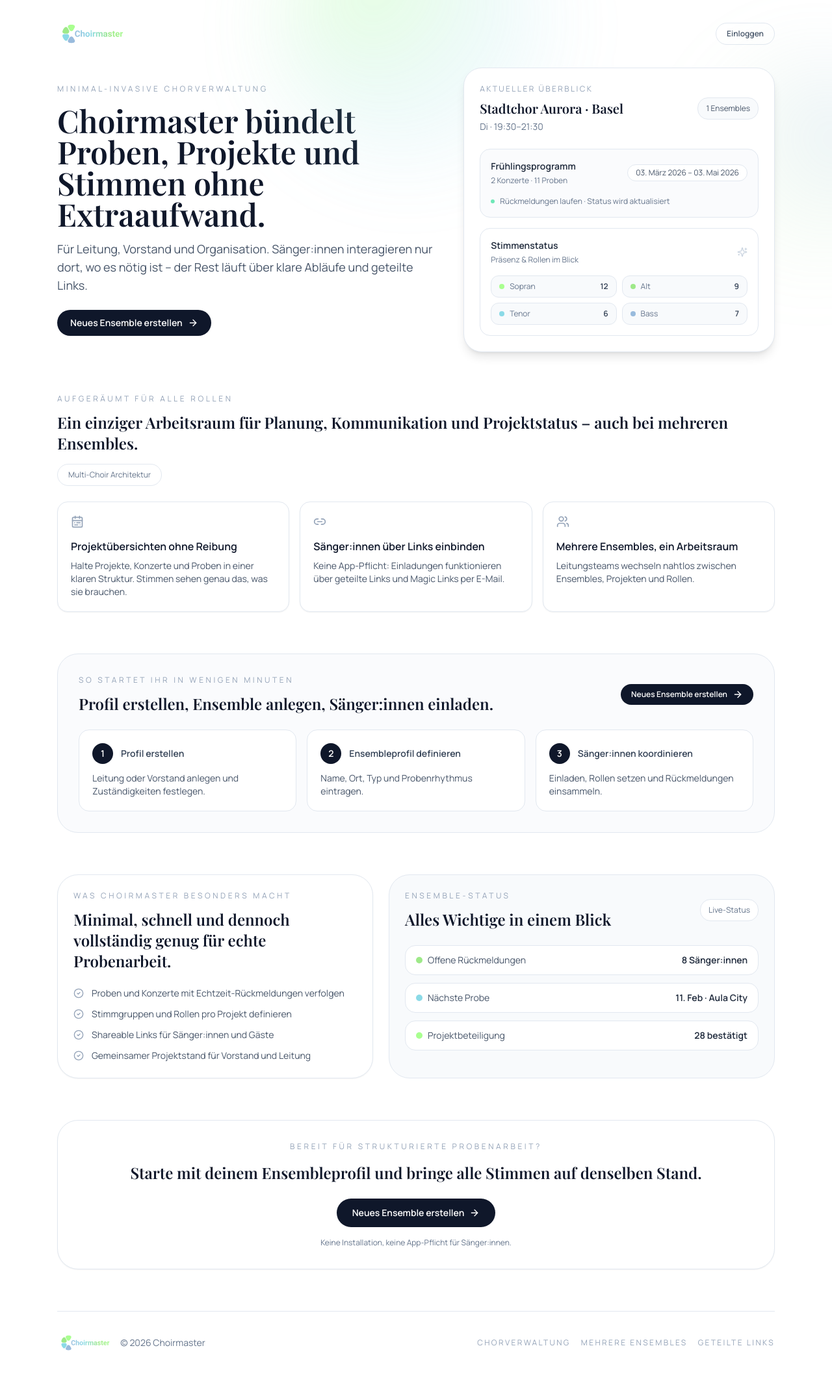
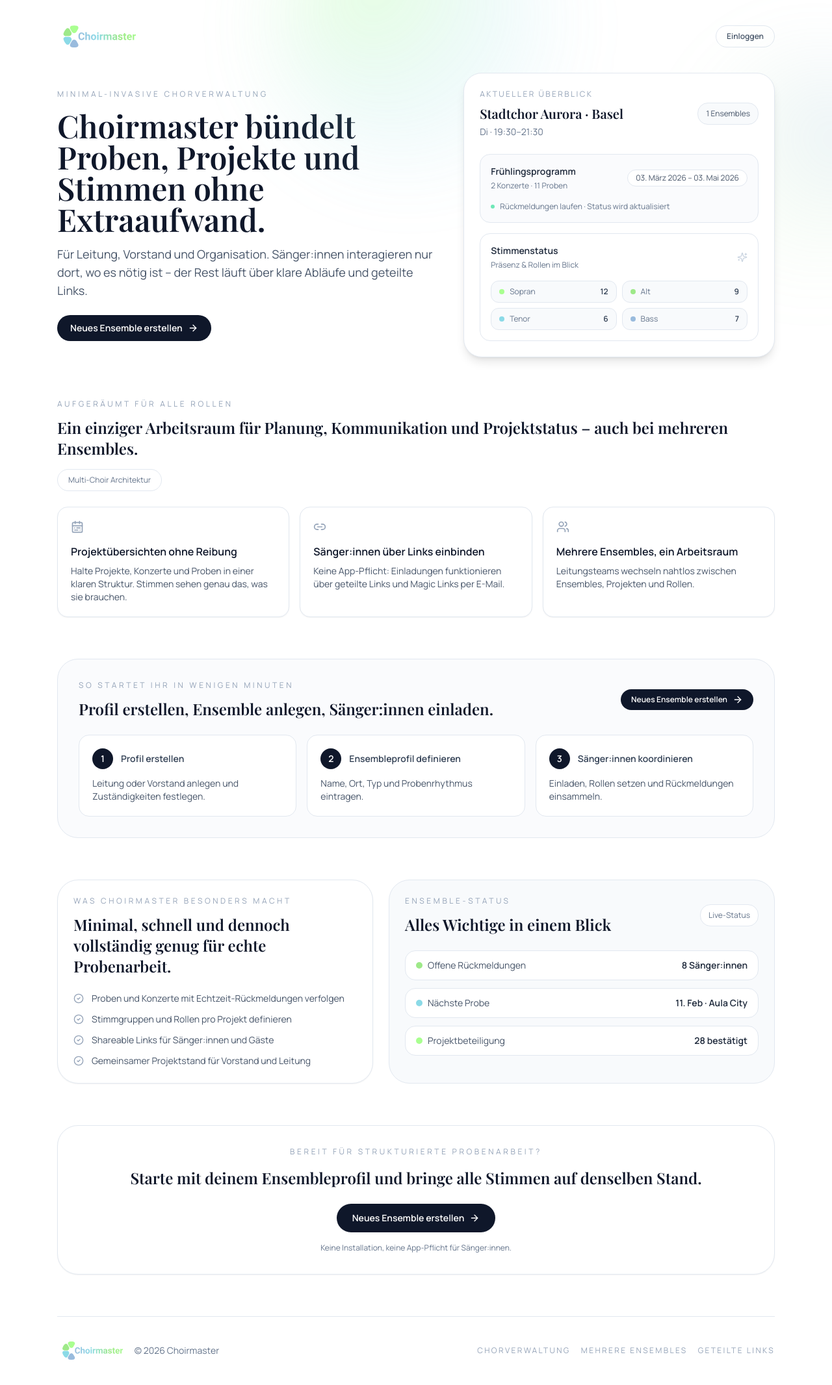
Before and after one commit to TechvibeVentures/Choirmaster, a Next.js app: page / in a window 1280 px wide. Shown: the top 2132 px of the page at 65% size. Built offline with nearby package versions, Linux system fonts and the light colour scheme.

Commit message:
Increase landing logo size

```diff
--- a/app/page.tsx
+++ b/app/page.tsx
@@ -107,9 +107,9 @@
             <Image
               src="/Choirmaster Logo Transparent.svg"
               alt="Choirmaster"
-              width={180}
-              height={44}
-              className="h-10 w-auto"
+              width={220}
+              height={56}
+              className="h-12 w-auto"
               priority
             />
           </div>
@@ -404,9 +404,9 @@
                 <Image
                   src="/Choirmaster Logo Transparent.svg"
                   alt="Choirmaster"
-                  width={140}
-                  height={34}
-                  className="h-8 w-auto"
+                  width={170}
+                  height={42}
+                  className="h-10 w-auto"
                 />
                 <span>© 2026 Choirmaster</span>
               </div>
```
